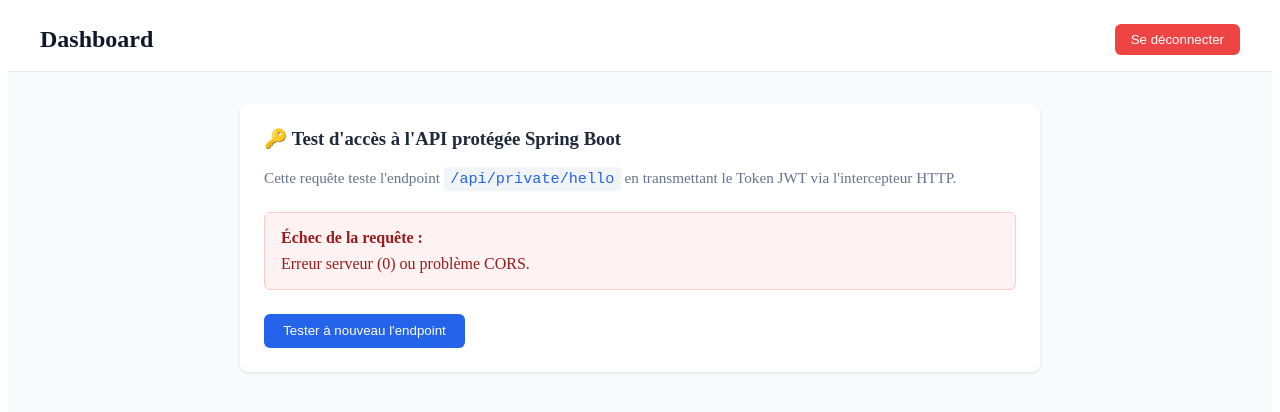
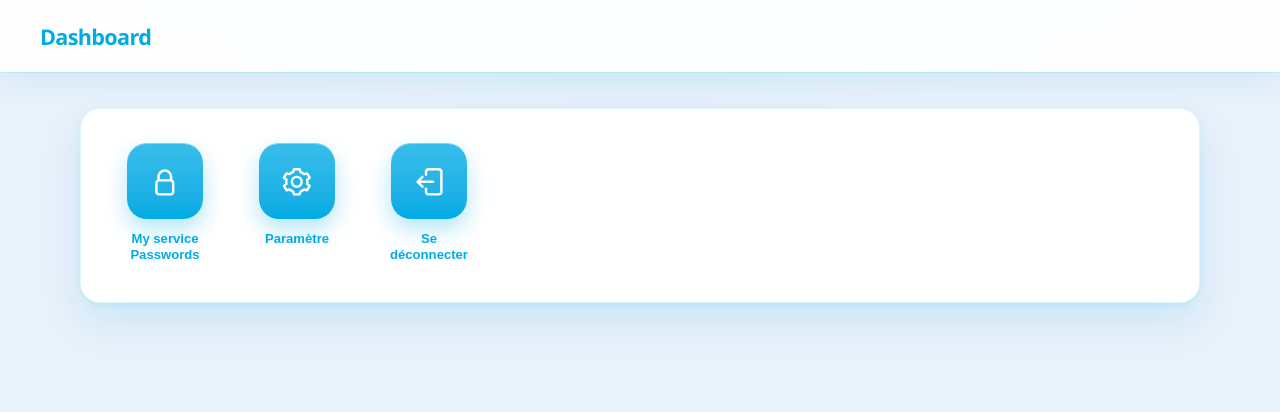
Before and after one commit to AQAMINE/my-service-ui, an Angular app: page /dashboard in a window 1280 px wide. Shown: the top 412 px of the page. Built offline with nearby package versions, Linux system fonts and the light colour scheme; no server answers; sample sign-in values are in the browser's storage.

Commit message:
service page dashboard

```diff
--- a/src/app/features/dashboard/dashboard.html
+++ b/src/app/features/dashboard/dashboard.html
@@ -1,39 +1,60 @@
 <div class="dashboard-container">
-    <header class="dashboard-header">
+  <header class="dashboard-header">
+    <div class="page-inner header-inner">
       <h1>Dashboard</h1>
-      <button (click)="logout()" class="btn-logout">Se déconnecter</button>
-    </header>
+    </div>
+  </header>
 
-    <main class="dashboard-content">
-      <div class="card">
-        <h3>🔑 Test d'accès à l'API protégée Spring Boot</h3>
-        <p class="description">
-          Cette requête teste l'endpoint <code>/api/private/hello</code> en transmettant le Token JWT via l'intercepteur HTTP.
-        </p>
+  <main class="dashboard-content">
+    <section class="apps-panel" aria-label="Applications">
+      <div class="apps-row">
+        <app-tile label="My service Passwords">
+          <svg viewBox="0 0 24 24" fill="none">
+            <path
+              d="M7.5 11V8.5a4.5 4.5 0 119 0V11M8 11h8a2 2 0 012 2v6a2 2 0 01-2 2H8a2 2 0 01-2-2v-6a2 2 0 012-2z"
+              stroke="currentColor"
+              stroke-width="1.75"
+              stroke-linecap="round"
+              stroke-linejoin="round"
+            />
+          </svg>
+        </app-tile>
 
-        @if (isLoading()) {
-          <div class="status-box loading">
-            <span>Chargement en cours...</span>
-          </div>
-        }
+        <app-tile label="Paramètre">
+          <svg viewBox="0 0 24 24" fill="none">
+            <path
+              d="M12 15.5a3.5 3.5 0 100-7 3.5 3.5 0 000 7z"
+              stroke="currentColor"
+              stroke-width="1.75"
+            />
+            <path
+              d="M19.4 13.5a7.7 7.7 0 000-3l1.8-1.4-1.8-3.1-2.2.5a7.6 7.6 0 00-2.6-1.5L14 3h-4l-.6 2a7.6 7.6 0 00-2.6 1.5l-2.2-.5-1.8 3.1L4.6 10.5a7.7 7.7 0 000 3l-1.8 1.4 1.8 3.1 2.2-.5a7.6 7.6 0 002.6 1.5l.6 2h4l.6-2a7.6 7.6 0 002.6-1.5l2.2.5 1.8-3.1-1.8-1.4z"
+              stroke="currentColor"
+              stroke-width="1.75"
+              stroke-linejoin="round"
+            />
+          </svg>
+        </app-tile>
 
-        @if (apiResponse()) {
-          <div class="status-box success">
-            <strong>Résultat obtenu :</strong>
-            <pre>{{ apiResponse() }}</pre>
-          </div>
-        }
-
-        @if (errorMessage()) {
-          <div class="status-box error">
-            <strong>Échec de la requête :</strong>
-            <p>{{ errorMessage() }}</p>
-          </div>
-        }
-
-        <button (click)="testPrivateEndpoint()" [disabled]="isLoading()" class="btn-retry">
-          Tester à nouveau l'endpoint
-        </button>
+        <app-tile label="Se déconnecter" (click)="logout()">
+          <svg viewBox="0 0 24 24" fill="none">
+            <path
+              d="M10 7V5a2 2 0 012-2h7a2 2 0 012 2v14a2 2 0 01-2 2h-7a2 2 0 01-2-2v-2"
+              stroke="currentColor"
+              stroke-width="1.75"
+              stroke-linecap="round"
+              stroke-linejoin="round"
+            />
+            <path
+              d="M15 12H4m0 0l3.5-3.5M4 12l3.5 3.5"
+              stroke="currentColor"
+              stroke-width="1.75"
+              stroke-linecap="round"
+              stroke-linejoin="round"
+            />
+          </svg>
+        </app-tile>
       </div>
-    </main>
-  </div>
+    </section>
+  </main>
+</div>
--- a/src/app/features/dashboard/dashboard.scss
+++ b/src/app/features/dashboard/dashboard.scss
@@ -1,109 +1,56 @@
 .dashboard-container {
   min-height: 100vh;
-    background-color: #f8fafc;
+  background:
+    radial-gradient(
+      900px 280px at 50% -80px,
+      color-mix(in srgb, var(--color-primary) 22%, var(--color-white)),
+      transparent 70%
+    ),
+    var(--color-bg-light);
+}
 
 .dashboard-header {
+  position: sticky;
+  top: 0;
+  z-index: 10;
+  background-color: color-mix(in srgb, var(--color-white) 92%, transparent);
+  backdrop-filter: blur(12px);
+  box-shadow: var(--shadow-header);
+}
+
+.header-inner {
   display: flex;
   justify-content: space-between;
   align-items: center;
-      padding: 1rem 2rem;
-      background-color: #ffffff;
-      border-bottom: 1px solid #e2e8f0;
-
-      h1 {
-        margin: 0;
-        font-size: 1.5rem;
-        color: #0f172a;
+  min-height: 4.5rem;
 }
 
-      .btn-logout {
-        padding: 0.5rem 1rem;
-        background-color: #ef4444;
-        color: white;
-        border: none;
-        border-radius: 6px;
-        font-weight: 500;
-        cursor: pointer;
-
-        &:hover {
-          background-color: #dc2626;
-        }
-      }
+.dashboard-header h1 {
+  margin: 0;
+  font-size: 1.35rem;
+  font-weight: 700;
+  letter-spacing: -0.03em;
+  color: var(--color-primary);
 }
 
 .dashboard-content {
-      padding: 2rem;
-      max-width: 800px;
-      margin: 0 auto;
-
-      .card {
-        background: white;
-        padding: 1.5rem;
-        border-radius: 8px;
-        box-shadow: 0 1px 3px rgba(0, 0, 0, 0.1);
-
-        h3 {
-          margin-top: 0;
-          color: #1e293b;
+  padding-top: 2.25rem;
+  padding-bottom: 2.5rem;
 }
 
-        .description {
-          color: #64748b;
-          font-size: 0.95rem;
-
-          code {
-            background-color: #f1f5f9;
-            padding: 0.2rem 0.4rem;
-            border-radius: 4px;
-            color: #2563eb;
-          }
+.apps-panel {
+  margin-left: var(--apps-panel-gutter);
+  margin-right: var(--apps-panel-gutter);
+  padding: 1.75rem 2rem 2rem;
+  background-color: var(--color-white);
+  border: 1px solid color-mix(in srgb, var(--color-primary) 12%, var(--color-white));
+  border-radius: var(--radius-md);
+  box-shadow: var(--shadow-card);
 }
 
-        .status-box {
-          padding: 1rem;
-          border-radius: 6px;
-          margin: 1.5rem 0;
-
-          &.loading {
-            background-color: #f1f5f9;
-            color: #475569;
+.apps-row {
+  display: flex;
+  flex-wrap: wrap;
+  align-items: flex-start;
+  gap: 1.35rem 1.75rem;
 }
-
-          &.success {
-            background-color: #f0fdf4;
-            border: 1px solid #bbf7d0;
-            color: #166534;
-
-            pre {
-              margin: 0.5rem 0 0 0;
-              font-size: 1.1rem;
-              font-weight: bold;
-            }
-          }
-
-          &.error {
-            background-color: #fef2f2;
-            border: 1px solid #fecaca;
-            color: #991b1b;
-
-            p {
-              margin: 0.5rem 0 0 0;
-            }
-          }
-        }
-
-        .btn-retry {
-          padding: 0.6rem 1.2rem;
-          background-color: #2563eb;
-          color: white;
-          border: none;
-          border-radius: 6px;
-          cursor: pointer;
-
-          &:disabled {
-            background-color: #94a3b8;
-          }
-        }
-      }
-    }
-  }
--- a/src/app/features/dashboard/dashboard.ts
+++ b/src/app/features/dashboard/dashboard.ts
@@ -1,55 +1,16 @@
-import { Component, OnInit, inject, signal } from '@angular/core';
-import { CommonModule } from '@angular/common';
-import { HttpClient } from '@angular/common/http';
+import { Component, inject } from '@angular/core';
 import { AuthService } from '../../core/services/auth';
-import { environment } from '../../../environments/environment';
+import { AppTile } from '../../shared/components/app-tile/app-tile';
 
 @Component({
   selector: 'app-dashboard',
   standalone: true,
-  imports: [CommonModule],
+  imports: [AppTile],
   templateUrl: './dashboard.html',
   styleUrl: './dashboard.scss'
 })
-export class Dashboard implements OnInit {
-  private http = inject(HttpClient);
+export class Dashboard {
   private authService = inject(AuthService);
-
-  // Signals pour gérer l'état UI
-  apiResponse = signal<string | null>(null);
-  isLoading = signal<boolean>(false);
-  errorMessage = signal<string | null>(null);
-
-  ngOnInit(): void {
-    this.testPrivateEndpoint();
-  }
-
-  /**
-   * Effectue un GET sur l'endpoint privé.
-   * L'intercepteur JWT ajoutera automatiquement le header Authorization.
-   */
-  testPrivateEndpoint(): void {
-    this.isLoading.set(true);
-    this.errorMessage.set(null);
-
-    this.http.get(`${environment.apiUrl}/private/hello`, { responseType: 'text' }).subscribe({
-      next: (data) => {
-        this.isLoading.set(false);
-        this.apiResponse.set(data);
-      },
-      error: (err) => {
-        this.isLoading.set(false);
-        console.error('Erreur lors de l\'appel de l\'endpoint privé:', err);
-        if (err.status === 401) {
-          this.errorMessage.set('Non autorisé (401) : Token invalide ou expiré.');
-        } else if (err.status === 403) {
-          this.errorMessage.set('Accès interdit (403) : Rôles insuffisants.');
-        } else {
-          this.errorMessage.set(`Erreur serveur (${err.status}) ou problème CORS.`);
-        }
-      }
-    });
-  }
 
   logout(): void {
     this.authService.logout();
--- /dev/null
+++ b/src/app/shared/components/app-tile/app-tile.html
@@ -0,0 +1,6 @@
+<button type="button" class="app-tile" [attr.aria-label]="label()">
+  <span class="app-icon" aria-hidden="true">
+    <ng-content />
+  </span>
+  <span class="app-label">{{ label() }}</span>
+</button>
--- /dev/null
+++ b/src/app/shared/components/app-tile/app-tile.scss
@@ -0,0 +1,86 @@
+:host {
+  display: inline-flex;
+}
+
+.app-tile {
+  display: flex;
+  flex-direction: column;
+  align-items: center;
+  gap: 0.7rem;
+  width: 6.5rem;
+  padding: 0.4rem;
+  background: transparent;
+  border: none;
+  border-radius: var(--radius-sm);
+  cursor: pointer;
+  color: var(--color-primary);
+  transition: transform 0.16s ease;
+
+  &:hover,
+  &:focus-visible {
+    transform: translateY(-2px);
+  }
+
+  &:hover .app-icon,
+  &:focus-visible .app-icon {
+    box-shadow:
+      var(--shadow-icon),
+      inset 0 1px 0 color-mix(in srgb, var(--color-white) 40%, transparent);
+    filter: brightness(1.05);
+  }
+
+  &:active {
+    transform: translateY(0);
+  }
+
+  &:focus-visible {
+    outline: 2px solid var(--color-primary);
+    outline-offset: 4px;
+  }
+}
+
+.app-icon {
+  display: flex;
+  align-items: center;
+  justify-content: center;
+  width: var(--app-icon-size);
+  height: var(--app-icon-size);
+  border-radius: var(--radius-app);
+  background:
+    linear-gradient(
+      180deg,
+      color-mix(in srgb, var(--color-white) 22%, var(--color-primary)),
+      var(--color-primary)
+    );
+  color: var(--color-white);
+  box-shadow:
+    var(--shadow-icon),
+    inset 0 1px 0 color-mix(in srgb, var(--color-white) 35%, transparent);
+  transition: box-shadow 0.18s ease, filter 0.18s ease;
+}
+
+.app-label {
+  max-width: 100%;
+  font-size: 0.82rem;
+  font-weight: 600;
+  line-height: 1.25;
+  text-align: center;
+  color: var(--color-primary);
+}
+
+:host.compact .app-tile {
+  width: auto;
+  min-width: 4.25rem;
+  gap: 0.4rem;
+  padding: 0.2rem;
+}
+
+:host.compact .app-icon {
+  width: 2.5rem;
+  height: 2.5rem;
+  border-radius: 0.8rem;
+}
+
+:host.compact .app-label {
+  font-size: 0.72rem;
+}
--- /dev/null
+++ b/src/app/shared/components/app-tile/app-tile.ts
@@ -0,0 +1,15 @@
+import { Component, input } from '@angular/core';
+
+@Component({
+  selector: 'app-tile',
+  standalone: true,
+  templateUrl: './app-tile.html',
+  styleUrl: './app-tile.scss',
+  host: {
+    '[class.compact]': 'compact()'
+  }
+})
+export class AppTile {
+  readonly label = input.required<string>();
+  readonly compact = input(false);
+}
--- a/src/styles.scss
+++ b/src/styles.scss
@@ -1 +1,61 @@
 /* You can add global styles to this file, and also import other style files */
+:root {
+  --color-bg-light: #E9F1FA; /* Bleu clair */
+  --color-primary: #00ABE4; /* Bleu vif */
+  --color-white: #FFFFFF; /* Blanc */
+
+  --page-gutter: 2.5rem;
+  --apps-panel-gutter: 5rem;
+  --radius-sm: 10px;
+  --radius-md: 20px;
+  --radius-app: 1.25rem;
+  --app-icon-size: 4.75rem;
+
+  --shadow-header: 0 1px 0 color-mix(in srgb, var(--color-primary) 10%, transparent),
+    0 10px 28px color-mix(in srgb, var(--color-primary) 10%, transparent);
+  --shadow-card: 0 2px 6px color-mix(in srgb, var(--color-primary) 8%, transparent),
+    0 18px 40px color-mix(in srgb, var(--color-primary) 14%, transparent);
+  --shadow-button: 0 8px 18px color-mix(in srgb, var(--color-primary) 28%, transparent);
+  --shadow-icon: 0 10px 22px color-mix(in srgb, var(--color-primary) 30%, transparent);
+
+}
+
+*,
+*::before,
+*::after {
+  box-sizing: border-box;
+}
+
+html,
+body {
+  margin: 0;
+  min-height: 100%;
+  font-family: "Segoe UI", "Helvetica Neue", sans-serif;
+  background-color: var(--color-bg-light);
+  color: var(--color-primary);
+}
+
+.page-inner {
+  width: 100%;
+  margin-left: auto;
+  margin-right: auto;
+  padding-left: var(--page-gutter);
+  padding-right: var(--page-gutter);
+}
+
+app-tile svg {
+  width: 2.1rem;
+  height: 2.1rem;
+}
+
+app-tile.compact svg {
+  width: 1.2rem;
+  height: 1.2rem;
+}
+
+@media (max-width: 640px) {
+  :root {
+    --page-gutter: 1.25rem;
+    --apps-panel-gutter: 1.25rem;
+  }
+}
```
Also changed, not shown: 1 other file (tests, documents, lock files or other folders). Lines whose indentation alone changed are shown as unchanged.
